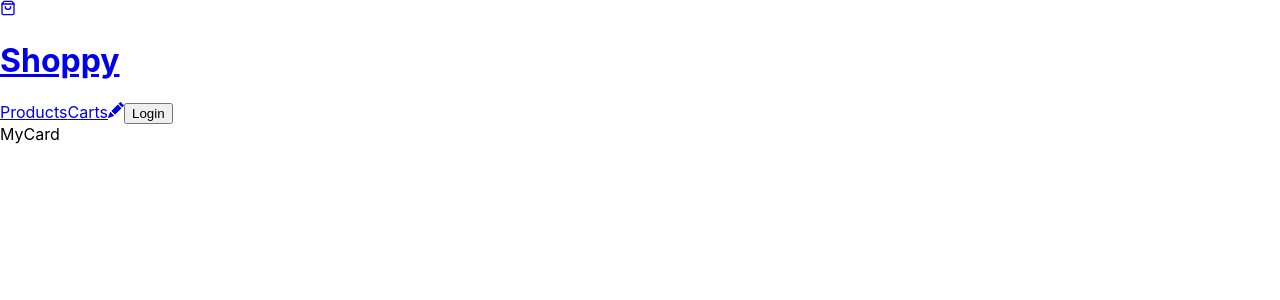
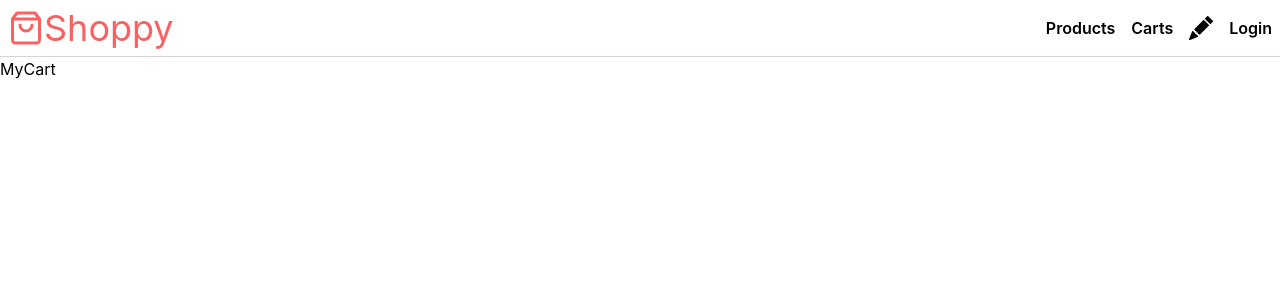
Before and after one commit to leegyuseung/Shop-project, a React (Create React App) app: page /carts in a window 1280 px wide. Shown: the top 300 px of the page. Built offline with nearby package versions, Linux system fonts and the light colour scheme.

Commit message:
[feat] 헤더 스타일링

```diff
--- a/package.json
+++ b/package.json
@@ -36,5 +36,8 @@
       "last 1 firefox version",
       "last 1 safari version"
     ]
+  },
+  "devDependencies": {
+    "tailwindcss": "^3.3.1"
   }
 }
--- a/src/components/Navbar.jsx
+++ b/src/components/Navbar.jsx
@@ -5,15 +5,15 @@ import { BsFillPencilFill } from "react-icons/bs";
 
 export default function Navbar() {
   return (
-    <header>
-      <Link to="/">
+    <header className="flex justify-between border-b border-gray-300 p-2">
+      <Link to="/" className="flex items-center text-4xl text-brand">
         <FiShoppingBag />
         <h1>Shoppy</h1>
       </Link>
-      <nav>
+      <nav className="flex items-center gap-4 font-semibold">
         <Link to="/products">Products</Link>
         <Link to="/carts">Carts</Link>
-        <Link to="/products/new">
+        <Link to="/products/new" className="text-2xl">
           <BsFillPencilFill />
         </Link>
         <button>Login</button>
--- a/src/index.css
+++ b/src/index.css
@@ -1,13 +1,22 @@
+@tailwind base;
+@tailwind components;
+@tailwind utilities;
+
 body {
   margin: 0;
-  font-family: -apple-system, BlinkMacSystemFont, 'Segoe UI', 'Roboto', 'Oxygen',
-    'Ubuntu', 'Cantarell', 'Fira Sans', 'Droid Sans', 'Helvetica Neue',
+  font-family: -apple-system, BlinkMacSystemFont, "Segoe UI", "Roboto", "Oxygen",
+    "Ubuntu", "Cantarell", "Fira Sans", "Droid Sans", "Helvetica Neue",
     sans-serif;
   -webkit-font-smoothing: antialiased;
   -moz-osx-font-smoothing: grayscale;
+  @apply flex flex-col items-center;
+}
+
+#root {
+  @apply w-full max-w-screen-2xl;
 }
 
 code {
-  font-family: source-code-pro, Menlo, Monaco, Consolas, 'Courier New',
+  font-family: source-code-pro, Menlo, Monaco, Consolas, "Courier New",
     monospace;
 }
--- a/src/pages/MyCart.jsx
+++ b/src/pages/MyCart.jsx
@@ -1,5 +1,5 @@
 import React from "react";
 
 export default function MyCard() {
-  return <div>MyCard</div>;
+  return <div>MyCart</div>;
 }
--- /dev/null
+++ b/tailwind.config.js
@@ -0,0 +1,12 @@
+/** @type {import('tailwindcss').Config} */
+module.exports = {
+  content: ["./src/**/*.{js,jsx}"],
+  theme: {
+    extend: {
+      colors: {
+        brand: "#F96162",
+      },
+    },
+  },
+  plugins: [],
+};
```
Also changed, not shown: 1 other file (tests, documents, lock files or other folders).
